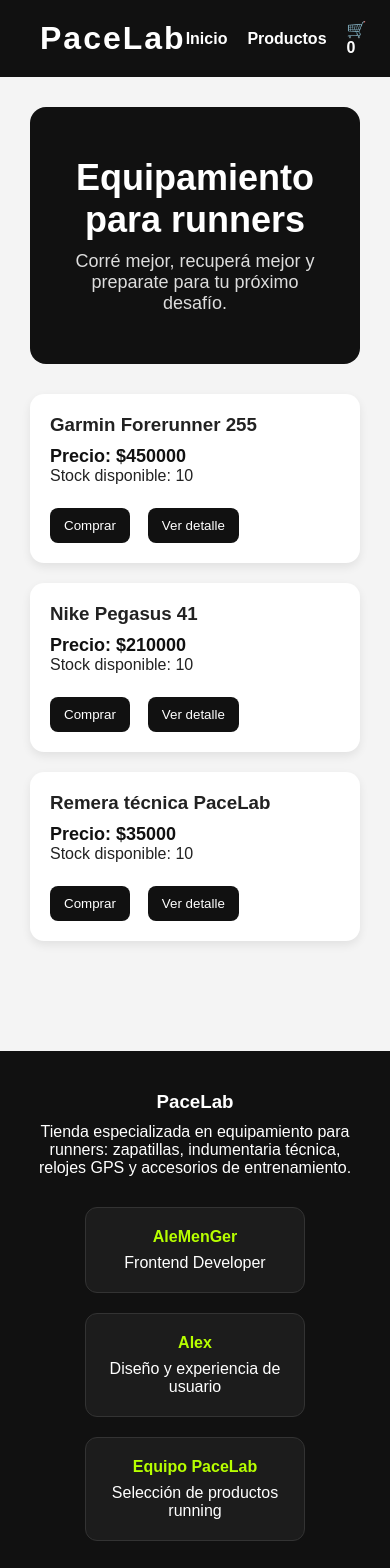
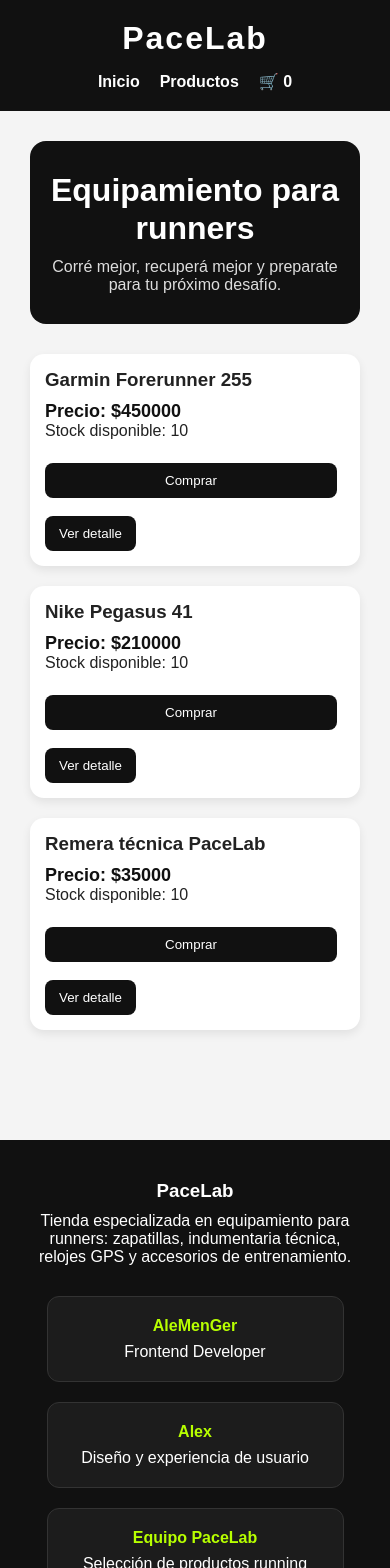
Before and after one commit to alemenger/e-commerce, a React (Vite) app: page / in a window 390 px wide. Shown: the top 1568 px of the page. Built offline with nearby package versions, Linux system fonts and the light colour scheme.

Commit message:
Update App.css

```diff
--- a/src/App.css
+++ b/src/App.css
@@ -158,3 +158,47 @@
   gap: 10px;
   margin-top: 15px;
 }
+
+@media (max-width: 768px) {
+  .header {
+    flex-direction: column;
+    gap: 15px;
+    text-align: center;
+  }
+
+  .header nav {
+    flex-wrap: wrap;
+    justify-content: center;
+  }
+
+  .hero {
+    padding: 30px 20px;
+  }
+
+  .hero h2 {
+    font-size: 32px;
+    line-height: 1.2;
+  }
+
+  .hero p {
+    font-size: 16px;
+  }
+
+  .product-card {
+    padding: 15px;
+  }
+
+  .product-buttons {
+    flex-direction: column;
+  }
+
+  .footer-cards {
+    flex-direction: column;
+    align-items: center;
+  }
+
+  .footer-card {
+    width: 90%;
+    max-width: 300px;
+  }
+}
```
